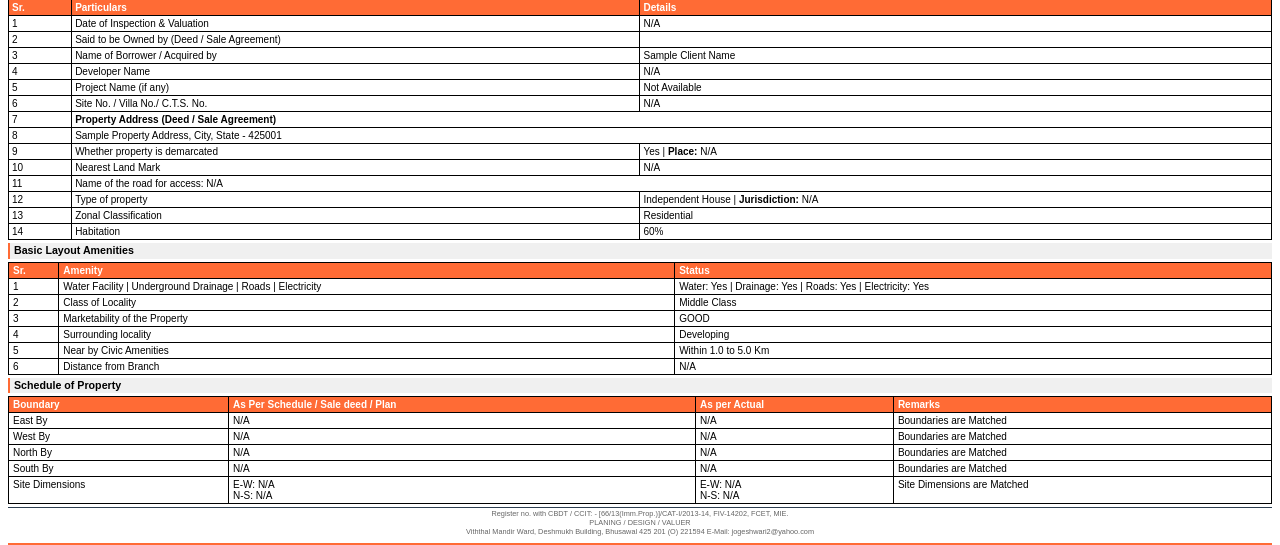
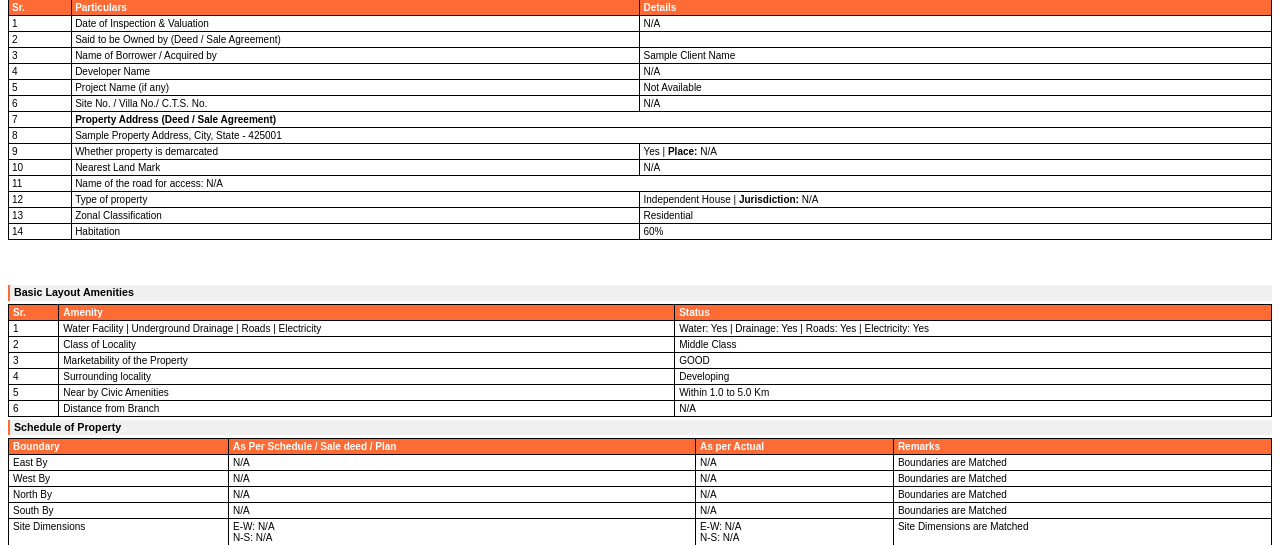
Before and after one commit to vipulsaw/land-valuation, a Flask app: page /templates/preview/1 in a window 1280 px wide. Shown: the part 201-746 px from the top of the page. Run offline with Flask 3, Linux system fonts and the light colour scheme; the visitor is signed in with stand-in values (Sample User, id 1); data comes from the database, SQL or seed files in the repository.

Commit message:
first ujjivan working header setup for front only with spaces updated manual test with spacing by vipul

```diff
--- a/templates/ujjivan_report.html
+++ b/templates/ujjivan_report.html
@@ -442,7 +442,8 @@
     </table>
 
 
-
+    <!-- SPACING BETWEEN SECTIONS vipul lines-->
+    <div style="height: 40px;"></div>
 
 
 
```
